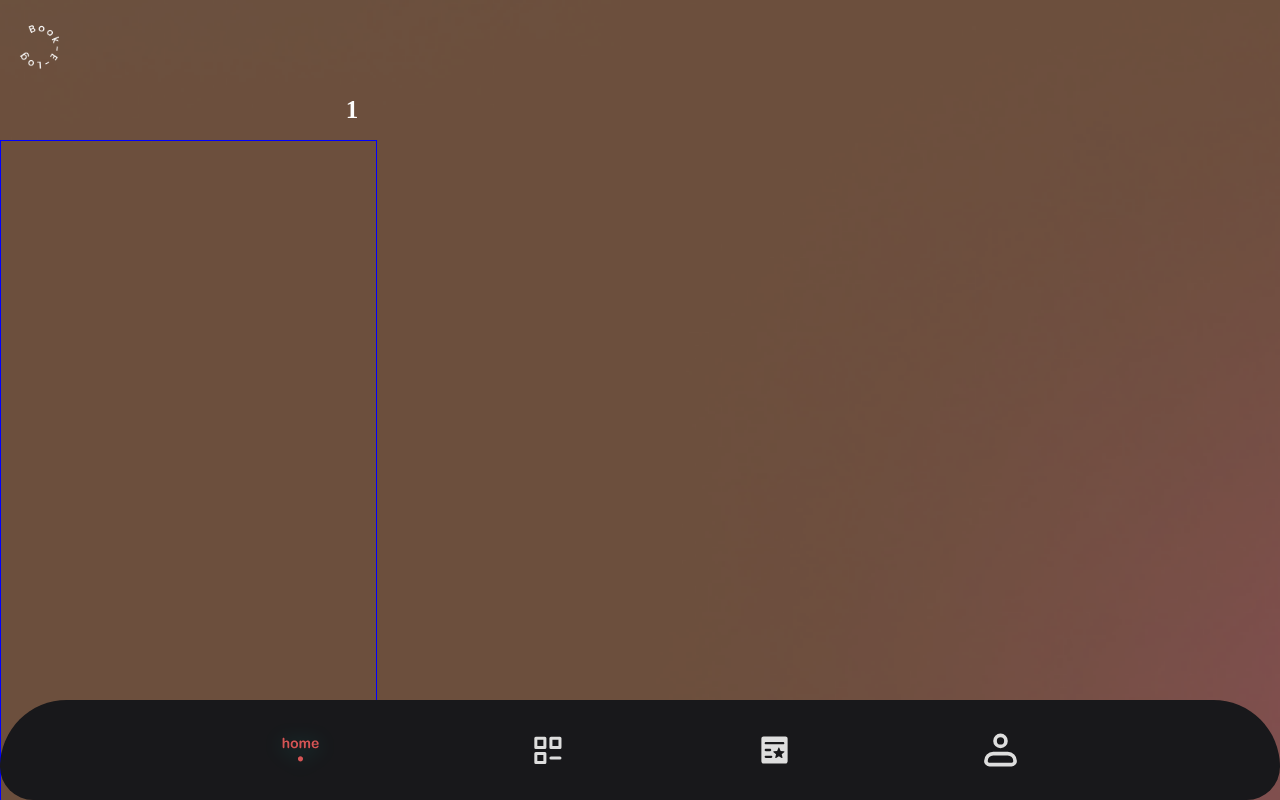
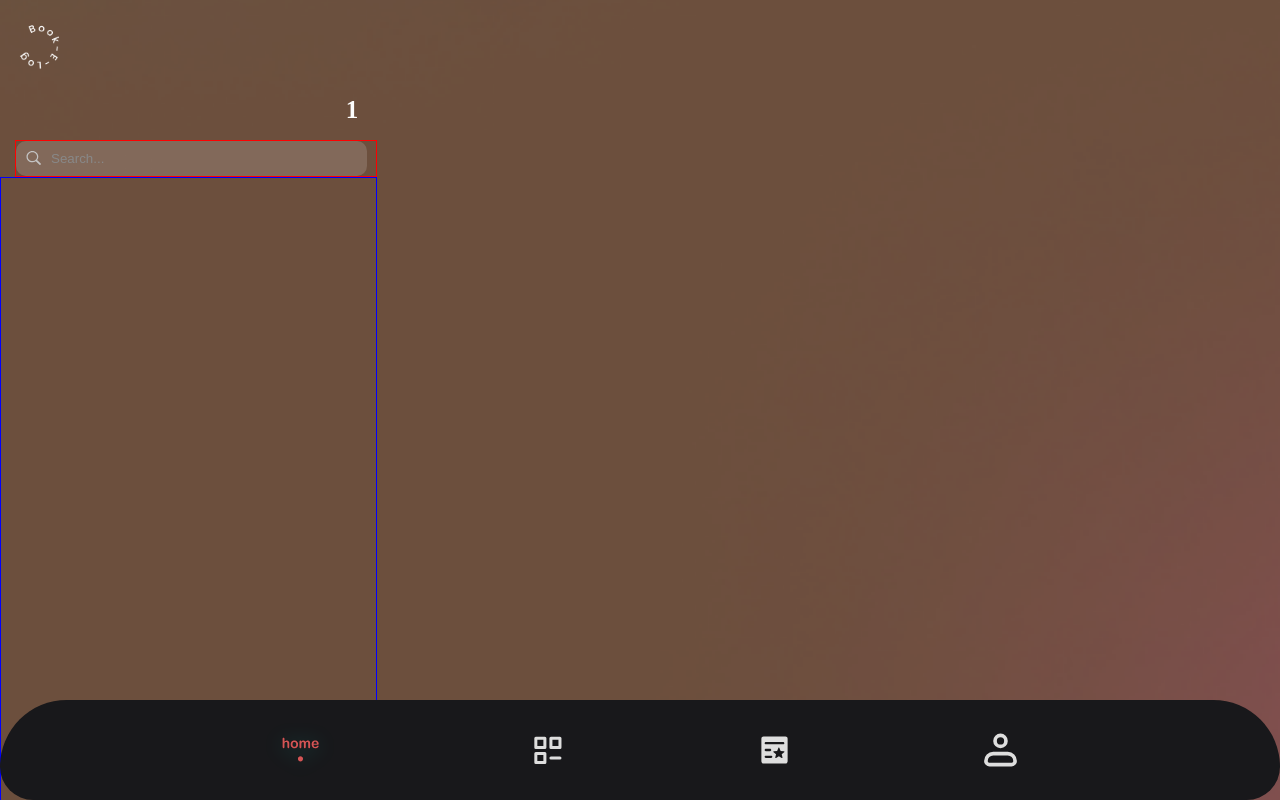
Before and after one commit to Line4-13th/BookELog-Front, a React (Vite) app: page /category/1 in a window 1280 px wide. Shown: the top 800 px of the page. Built offline with nearby package versions, Linux system fonts and the light colour scheme.

Commit message:
feat: 카테고리 디테일 페이지 라우팅, 메인화면 라우팅

```diff
--- a/src/App.jsx
+++ b/src/App.jsx
@@ -3,10 +3,12 @@ import Home from "./pages/Home/Home";
 import Category from "./pages/CategoryPage/CategoryPage";
 import NavBar from "./components/Navbar";
 import CategoryDetail from "./pages/CategoryDetail/CategoryDetail";
+import UpBar from "./components/UpBar/UpBar";
 
 function App() {
   return (
     <Router>
+      <UpBar />
       <NavBar />
       <Routes>
         <Route path="/" element={<Home />} />
--- /dev/null
+++ b/src/components/Search/BookList/BookList.jsx
@@ -0,0 +1 @@
+import "./Booklist.scss";
--- a/src/components/UpBar/UpBar.jsx
+++ b/src/components/UpBar/UpBar.jsx
@@ -1,10 +1,13 @@
 import Logo from "../../assets/Logo.png";
 import "./UpBar.scss";
+import { Link } from "react-router-dom";
 
 const UpBar = () => {
   return (
     <div className="Up-container">
-      <img src={Logo} className="logoimg" />
+      <Link to="/">
+        <img src={Logo} className="logoimg" />
+      </Link>
     </div>
   );
 };
--- a/src/pages/CategoryDetail/CategoryDetail.jsx
+++ b/src/pages/CategoryDetail/CategoryDetail.jsx
@@ -1,16 +1,19 @@
 import { useParams } from "react-router-dom";
-
-import UpBar from "../../components/UpBar/UpBar";
+import "./CategoryDetail.scss";
+// import UpBar from "../../components/UpBar/UpBar";
 import CategoryTitle from "../../components/Search/CategoryTitle";
-import "./CategoryDetail.scss";
+import Search from "../../components/Search/Search";
 
 const CategoryDetail = () => {
   const { category } = useParams(); // URL의 카테고리 파라미터 가져오기
 
   return (
     <div>
-      <UpBar />
+      {/* <UpBar /> */}
       <CategoryTitle title={category} />
+      <div className="center">
+        <Search />
+      </div>
 
       <div className="detail-container"></div>
     </div>
--- a/src/pages/CategoryDetail/CategoryDetail.scss
+++ b/src/pages/CategoryDetail/CategoryDetail.scss
@@ -8,3 +8,10 @@
   min-height: 100vh; /* 화면 전체 높이 */
   border: 1px solid blue;
 }
+
+.center {
+  display: flex;
+  margin-left: 15px;
+  align-items: center;
+  border: 1px solid red;
+}
--- a/src/pages/CategoryPage/CategoryPage.jsx
+++ b/src/pages/CategoryPage/CategoryPage.jsx
@@ -1,6 +1,6 @@
 import { useNavigate } from "react-router-dom";
 
-import UpBar from "../../components/UpBar/UpBar";
+// import UpBar from "../../components/UpBar/UpBar";
 import Search from "../../components/Search/Search";
 import Category from "../../components/Search/Category";
 import "./CategoryPage.scss";
@@ -26,7 +26,7 @@ const CategoryPage = () => {
 
   return (
     <div>
-      <UpBar />
+      {/* <UpBar /> */}
       <CategoryTitle title="카테고리" />
       <div className="Category-container">
         <Search />
```
Also changed, not shown: src/components/Search/BookList/BookList.scss (added).
